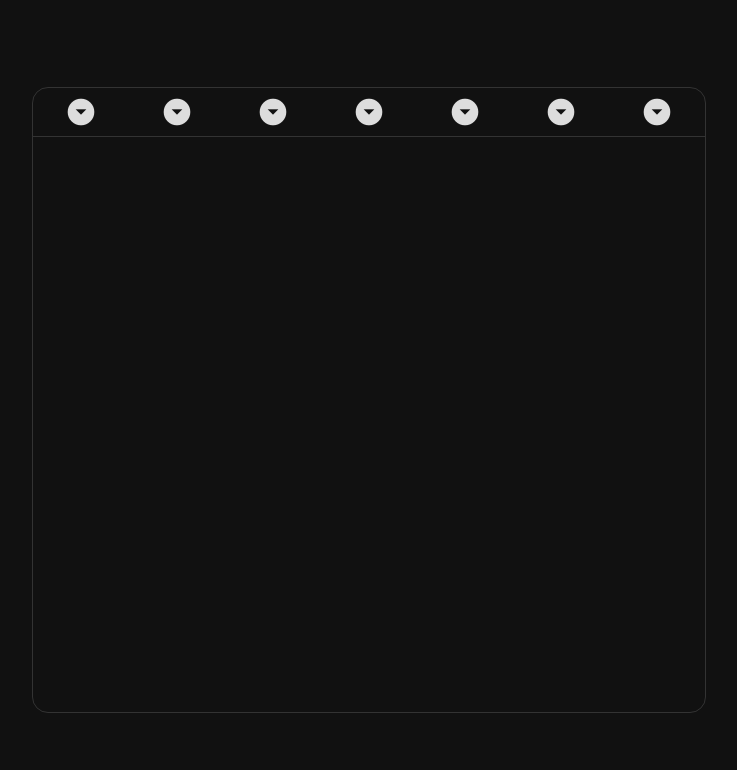
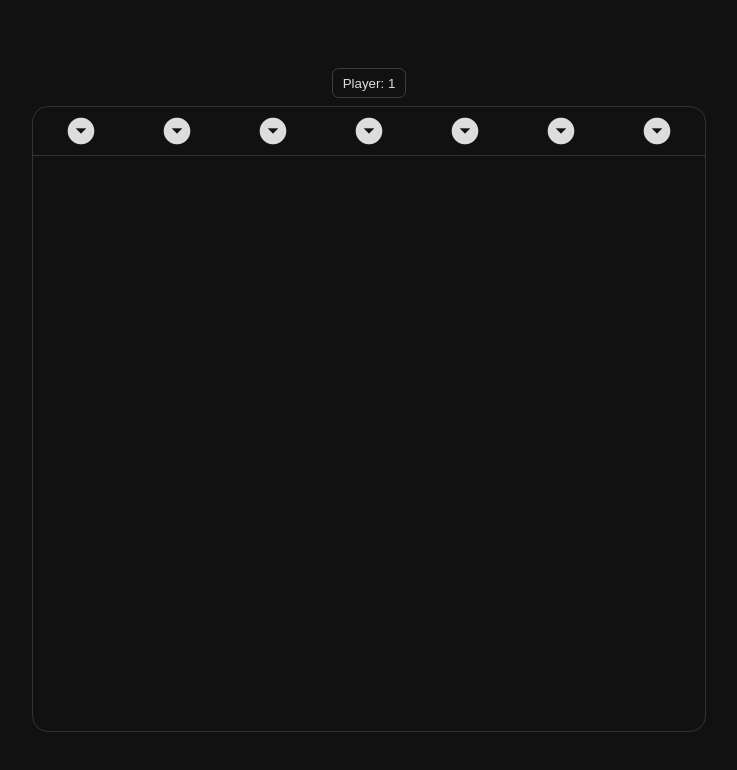
Before and after one commit to caburum/ConnectFour, a website: page public/index.html in a window 1280 px wide. Shown: the whole page, without its empty margins (271-1008 px from the left). Drawn offline with nearby package versions, Linux system fonts and the light colour scheme.

Commit message:
make it easier to switch players (still should make it fully server-side)

```diff
--- a/public/index.html
+++ b/public/index.html
@@ -21,6 +21,8 @@
 <body>
 	<div id="notifications"></div>
 	<!--button id="send">Ping server</button-->
+
+	<button id="playerToggle">Player: <span>1</span></button>
 
 	<div id="game">
 		<div id="droppers">
--- a/public/script.js
+++ b/public/script.js
@@ -21,6 +21,11 @@ oldBoard = [
 ];
 
 window.player = 1; // @todo: track which player is which
+$('#playerToggle').on('click', function() {
+	if (window.player == 1) window.player = 2;
+	else window.player = 1;
+	$(this).find('span').text(window.player);
+})
 
 // Message handler
 socket.onmessage = function handleMessage(rawMessage) {
--- a/public/style.css
+++ b/public/style.css
@@ -30,6 +30,7 @@ body {
 	flex-direction: column;
 	justify-content: center;
 	align-items: center;
+	gap: 0.5em;
 	height: 100vh;
 	margin: 0;
 	background-color: var(--dark);
@@ -178,6 +179,13 @@ button {
 	background-color: transparent;
 	border: none;
 	cursor: pointer;
+	color: inherit;
+}
+
+button#playerToggle {
+	border: 1px solid var(--lightest);
+	border-radius: 0.5em;
+	padding: 0.5em 0.75em;
 }
 
 form#join {
```
